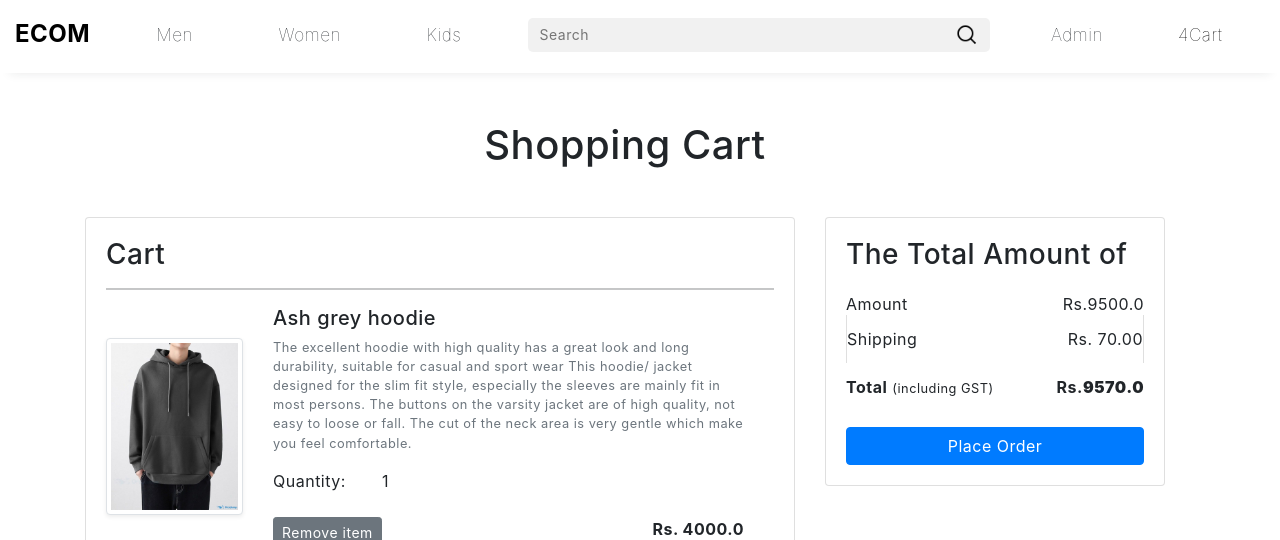
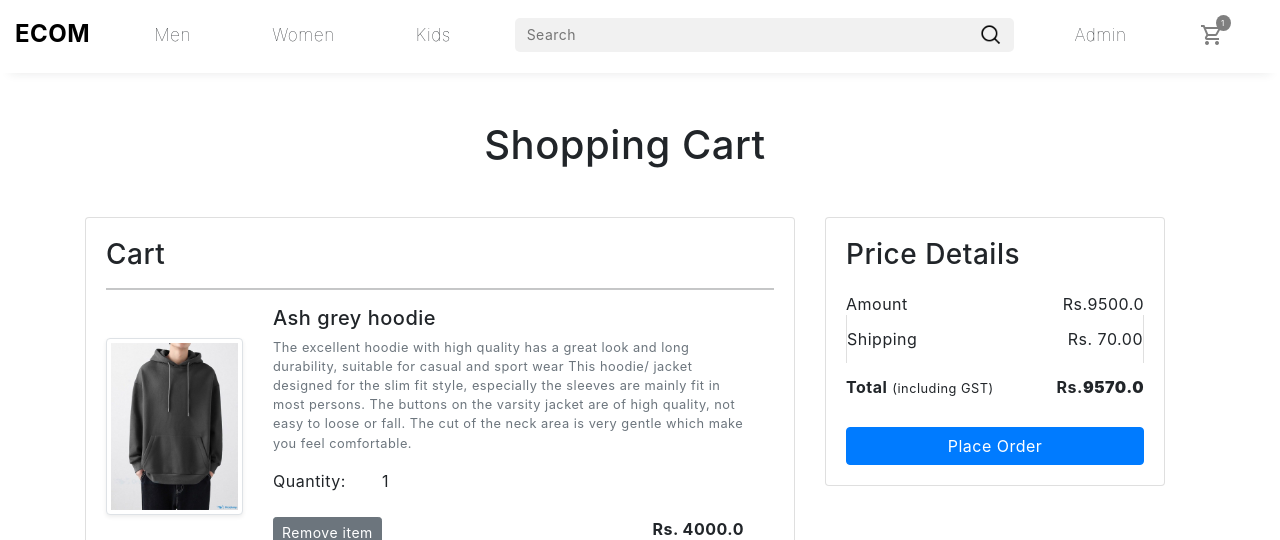
Before and after one commit to Sayantan-Bera/E-commerce-website, a Django app: page /cart/ in a window 1280 px wide. Shown: the top 540 px of the page. Run offline with Django 4.2, Linux system fonts and the light colour scheme; a user stored in the database is signed in; data comes from the database, SQL or seed files in the repository; both versions use the stored data as it was after the commit; some libraries are stand-ins or nearby versions.

Commit message:
nav bar cart style given

```diff
--- a/app/static/app/css/style.css
+++ b/app/static/app/css/style.css
@@ -89,6 +89,47 @@
 .nav-right-buttons {
   display: none;
 }
+.cart-link,
+.toggle-menu-cart-link{
+  display: flex;
+  flex-direction: row;
+}
+.cart-div{
+  display: flex;
+  justify-content: center;
+  align-items: center;
+}
+.toggle-menu-cart-link{
+  margin-top: 3px;
+}
+.cart-count,
+.toggle-menu-cart-count{
+  display: flex;
+  justify-content: center;
+  align-items: center;
+  font-size: 8px;
+  background-color: black;
+  color: white;
+  width: 15px;
+  height: 16px;
+  padding: 2.5px;
+  padding-bottom: 3.5px;
+  border-radius: 50%;
+  position: absolute;
+  right: -7px;
+  top: 3px;
+}
+.toggle-menu-cart-count{
+  position: relative;
+  right: auto;
+  top: -5px;
+}
+.cart-link-inner{
+  display: flex;
+  flex-direction: row;
+  width: max-content;
+}
+
 
 .menu-button {
   visibility: visible;
@@ -725,12 +766,12 @@ div > a:hover {
     justify-content: space-around;
   }
   .nav-left-buttons {
-    width: 80%;
+    width: 72%;
     padding: 0px 2%;
   }
   .nav-right-buttons {
     padding-left: 2%;
-    width: 50%;
+    width: 42%;
   }
   .menu-button,
   .toggle-menu,
@@ -765,6 +806,9 @@ div > a:hover {
   .drop-item:hover::after,
   .forget-pass:hover::after{
     width: 100%;
+  }
+  .cart:hover::after{
+    width: 0%;
   }
   .dropdown:active {
     pointer-events: none;
--- a/app/templates/app/addtocart.html
+++ b/app/templates/app/addtocart.html
@@ -38,7 +38,7 @@
   <div class="col-sm-4">
    <div class="card">
     <div class="card-body">
-      <h3>The Total Amount of</h3>
+      <h3>Price Details</h3>
       <ul class="list-group">
        <li class="list-group-item d-flex justify-content-between align-items-center border-0 px-0 pb-0">Amount<span>Rs.<span id="amount">{{amount}}</span> </span></li>
        <li class="list-group-item d-flex justify-content-between align-items-center px-0">Shipping<span>Rs. 70.00</span></li>
--- a/app/templates/app/base.html
+++ b/app/templates/app/base.html
@@ -142,9 +142,15 @@
           </div>
 
           <!-- cart -->
-          <div class="dropdown ptr-all no-dropdown">
+          <div class="dropdown ptr-all no-dropdown cart-div">
             <div class="dropdown-head cart no-dropdown">
-              <a class="w-100" href="{% url 'add-to-cart' %}"><span class="w-100">4</span>Cart</a>
+              <a class="cart-link lighter" href="{% url 'add-to-cart' %}">
+                <img
+                src="{% static 'app/images/cart.png' %}"
+                alt="Not found"
+                />
+                <div class="cart-count">1</div>
+              </a>
             </div>
           </div>
           {% else %}
@@ -234,9 +240,16 @@
       </div>
 
       <!-- cart -->
-      <a href="{% url 'add-to-cart' %}" class="">
-        <div class="cart w-100"><span class="w-100">4</span> Cart</div>
+      <a href="{% url 'add-to-cart' %}" class="toggle-menu-cart-link lighter">
+        <div class="cart-link-inner">
+          <img
+          src="{% static 'app/images/cart.png' %}"
+          alt="Not found"
+          />
+          <div class="toggle-menu-cart-count">20</div>
+        </div>
       </a>
+
       {% else %}
       <!-- login -->
       <a href="{% url 'login' %}" class="">
```
Also changed, not shown: app/templates/app/productdetail.html (+11 -9 lines), app/static/app/images/cart.png (added), db.sqlite3.
